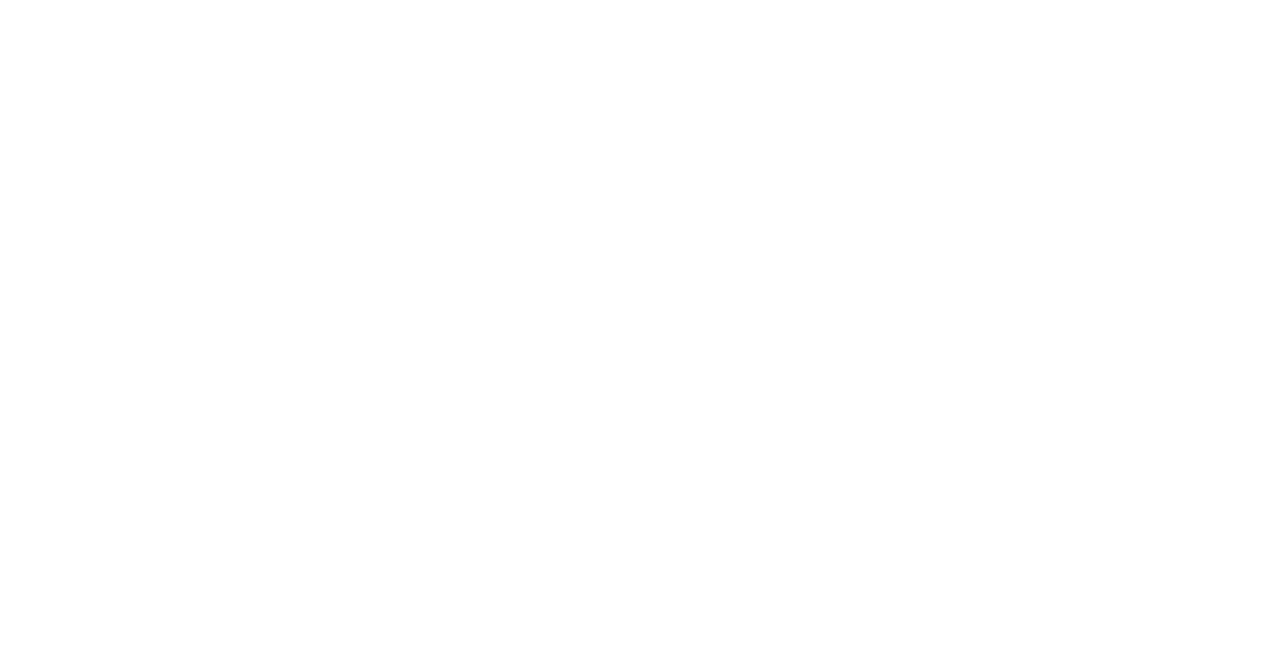
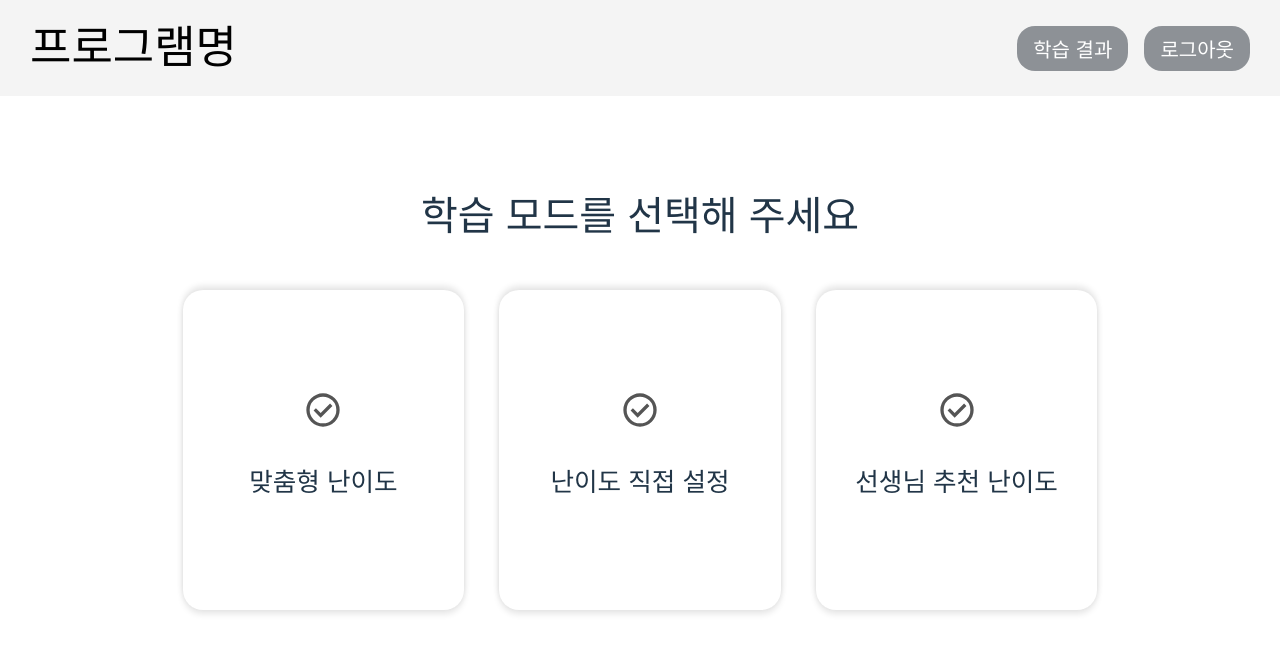
Before and after one commit to kmin1231/2xai, a React (Vite) app in the folder frontend/: page /student in a window 1280 px wide. Before the commit this address had no page. Shown: the top 652 px of the page. Built offline with nearby package versions, Linux system fonts and the light colour scheme; a web font is replaced by a local one.

Commit message:
✨ feat(FE): #21 implement student main page (learning mode selection)

```diff
--- a/frontend/src/App.jsx
+++ b/frontend/src/App.jsx
@@ -7,6 +7,7 @@
 
 import SplashPage from './pages/splash/Splash';
 import Login from './pages/login/Login';
+import StudentMain from './pages/student/main/StudentMain';
 
 function App() {
   return (
@@ -14,6 +15,7 @@
       <Routes>
         <Route path="/" element={<SplashPage />} />
         <Route path="/login" element={<Login />} />
+        <Route path="/student" element={<StudentMain />} />
       </Routes>
     </Router>
   );
--- /dev/null
+++ b/frontend/src/pages/student/main/StudentMain.jsx
@@ -0,0 +1,68 @@
+// src/pages/student/main/StudentMain.jsx
+
+import React from 'react';
+import { useNavigate } from 'react-router-dom';
+
+import StudentHeader from '../header/StudentHeader';
+import './student-main.css';
+
+const StudentMain = () => {
+  const navigate = useNavigate();
+
+  const modes = [
+    {
+      title: '맞춤형 난이도',
+      action: () => navigate('/student/mode/custom'),
+    },
+
+    {
+      title: '난이도 직접 설정',
+      action: () => navigate('/student/mode/select'),
+    },
+
+    {
+      title: '선생님 추천 난이도',
+      action: () => navigate('/student/mode/recommend'),
+    },
+  ];
+
+  return (
+    <div className="student-main-container">
+      <StudentHeader />
+
+      <h2 className="student-main-header-text">학습 모드를 선택해 주세요</h2>
+
+      {/* mode selection */}
+      <div className="mode-container">
+        {modes.map((mode, index) => (
+          <div
+            key={index}
+            className="mode-card"
+            onClick={mode.action}
+            role="button"
+            tabIndex={0}
+            onKeyDown={(e) => {
+              if (e.key === 'Enter' || e.key === ' ') mode.action();
+            }}
+          >
+            <p>
+              <svg
+                className="check-icon"
+                xmlns="http://www.w3.org/2000/svg"
+                height="40px"
+                viewBox="0 -960 960 960"
+                width="40px"
+                fill="#555"
+              >
+                <path d="m424-296 282-282-56-56-226 226-114-114-56 56 170 170Zm56 216q-83 0-156-31.5T197-197q-54-54-85.5-127T80-480q0-83 31.5-156T197-763q54-54 127-85.5T480-880q83 0 156 31.5T763-763q54 54 85.5 127T880-480q0 83-31.5 156T763-197q-54 54-127 85.5T480-80Zm0-80q134 0 227-93t93-227q0-134-93-227t-227-93q-134 0-227 93t-93 227q0 134 93 227t227 93Zm0-320Z" />
+              </svg>
+            </p>
+            <h3 className="mode-title">{mode.title}</h3>
+          </div>
+        ))}
+      </div>
+    </div>
+  );
+};
+
+export default StudentMain;
--- /dev/null
+++ b/frontend/src/pages/student/main/student-main.css
@@ -0,0 +1,67 @@
+/* src/pages/student/main/student-main.css */
+
+@import '@/styles/theme.css';
+
+.student-main-container {
+  display: flex;
+  flex-direction: column;
+  align-items: center;
+  justify-content: flex-start;
+  width: 100%;
+  height: 100%;
+  margin-top: 0vh;
+}
+
+.student-main-header-text {
+  text-align: center;
+  margin-top: 2vh;
+  margin-bottom: 3vh;
+  font-size: 2.5rem;
+  font-weight: bold;
+  color: var(--main-gray-color);
+}
+
+.mode-container {
+  display: grid;
+  grid-template-columns: repeat(3, 1fr);
+  gap: 35px;
+  padding: 20px;
+  width: 100%;
+  box-sizing: border-box;
+}
+
+.mode-card {
+  background: white;
+  width: 22vw;
+  height: 40vh;
+  border-radius: 20px;
+  text-align: center;
+  box-shadow:
+    0 4px 6px rgba(0, 0, 0, 0.1),
+    0 -4px 6px rgba(0, 0, 0, 0.1);
+  display: flex;
+  flex-direction: column;
+  justify-content: center;
+  cursor: pointer;
+  transition:
+    transform 0.1s ease,
+    box-shadow 0.1s ease;
+}
+
+.mode-card:hover {
+  transform: translateY(-3px);
+  box-shadow:
+    0 6px 10px rgba(0, 0, 0, 0.15),
+    0 -6px 10px rgba(0, 0, 0, 0.1);
+}
+
+.check-icon {
+  margin: 0px;
+}
+
+.mode-title {
+  font-weight: 700;
+  margin-top: 10px;
+  font-size: 1.6rem;
+  color: var(--main-gray-color);
+}
```
